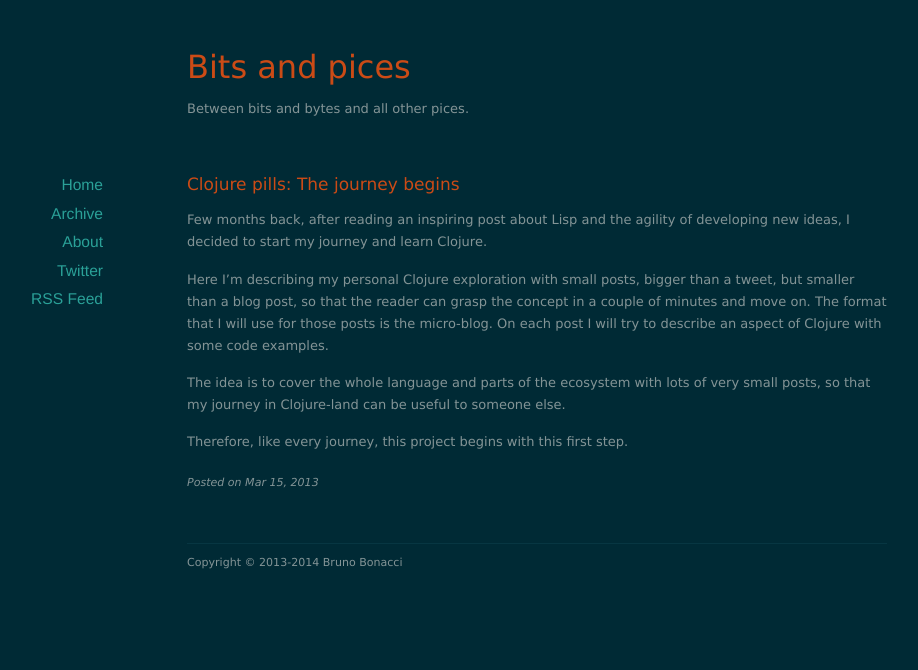
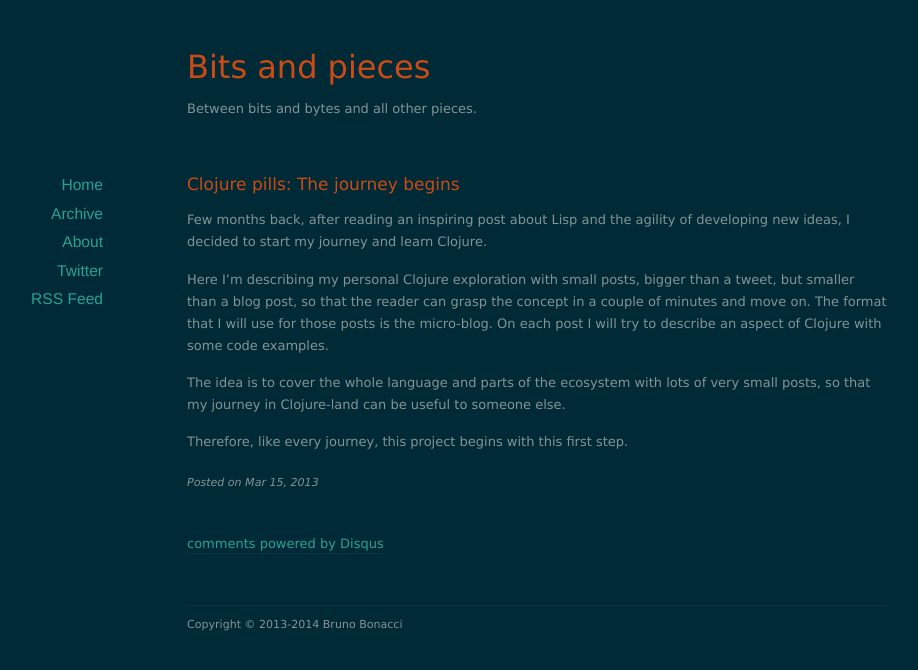
Before and after one commit to BrunoBonacci/brunobonacci.github.io, a Jekyll site: the page built from _posts/2013-03-15-clojure-pills-the-journey-begins.markdown, in a window 1280 px wide. Shown: the top 670 px of the page, without its empty margins (103-1021 px from the left). Built offline with Jekyll 4.4.1, drawn with Linux system fonts in a browser that asks for light colours; nearby versions of some CDN libraries; comment, search, counter and statistics services are not loaded.

Commit message:
added comment support, google tracking and fixed typo

```diff
--- /dev/null
+++ b/CNAME
@@ -0,0 +1 @@
+blog.brunobonacci.com
--- a/_config.yml
+++ b/_config.yml
@@ -1,7 +1,7 @@
-name: Bits and pices
-url: http://brunobonacci.github.io
+name: Bits and pieces
+url: http://blog.brunobonacci.com
 author: Bruno Bonacci
-description: Between bits and bytes and all other pices.
+description: Between bits and bytes and all other pieces.
 
 permalink: /:year/:month/:day/:title/
 paginate: 10
--- a/_layouts/post.html
+++ b/_layouts/post.html
@@ -17,3 +17,18 @@
 	<p class="meta">Posted on <span class="postdate">{{ page.date | date: "%b %d, %Y" }}</span></p>
 
 </article>
+
+    <div id="disqus_thread"></div>
+    <script type="text/javascript">
+        /* * * CONFIGURATION VARIABLES: EDIT BEFORE PASTING INTO YOUR WEBPAGE * * */
+        var disqus_shortname = 'bitsandpieces2'; // required: replace example with your forum shortname
+
+        /* * * DON'T EDIT BELOW THIS LINE * * */
+        (function() {
+            var dsq = document.createElement('script'); dsq.type = 'text/javascript'; dsq.async = true;
+            dsq.src = '//' + disqus_shortname + '.disqus.com/embed.js';
+            (document.getElementsByTagName('head')[0] || document.getElementsByTagName('body')[0]).appendChild(dsq);
+        })();
+    </script>
+    <noscript>Please enable JavaScript to view the <a href="http://disqus.com/?ref_noscript">comments powered by Disqus.</a></noscript>
+    <a href="http://disqus.com" class="dsq-brlink">comments powered by <span class="logo-disqus">Disqus</span></a>
```
Also changed, not shown: _layouts/default.html (+9 -0 lines), README.md.
